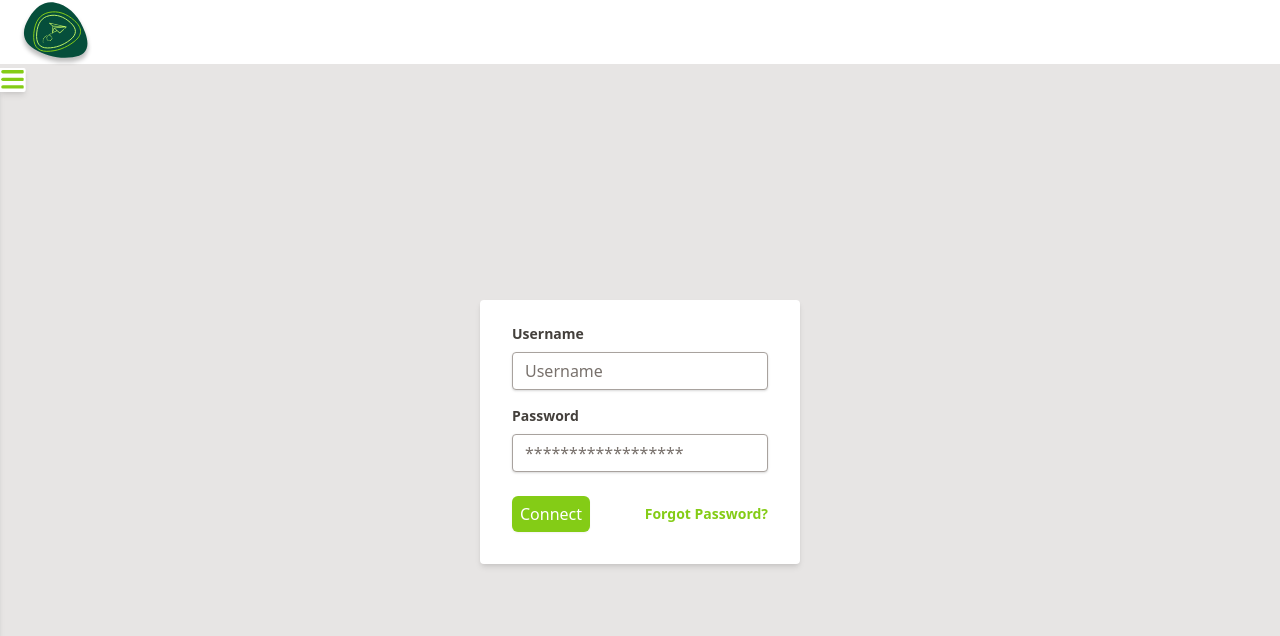
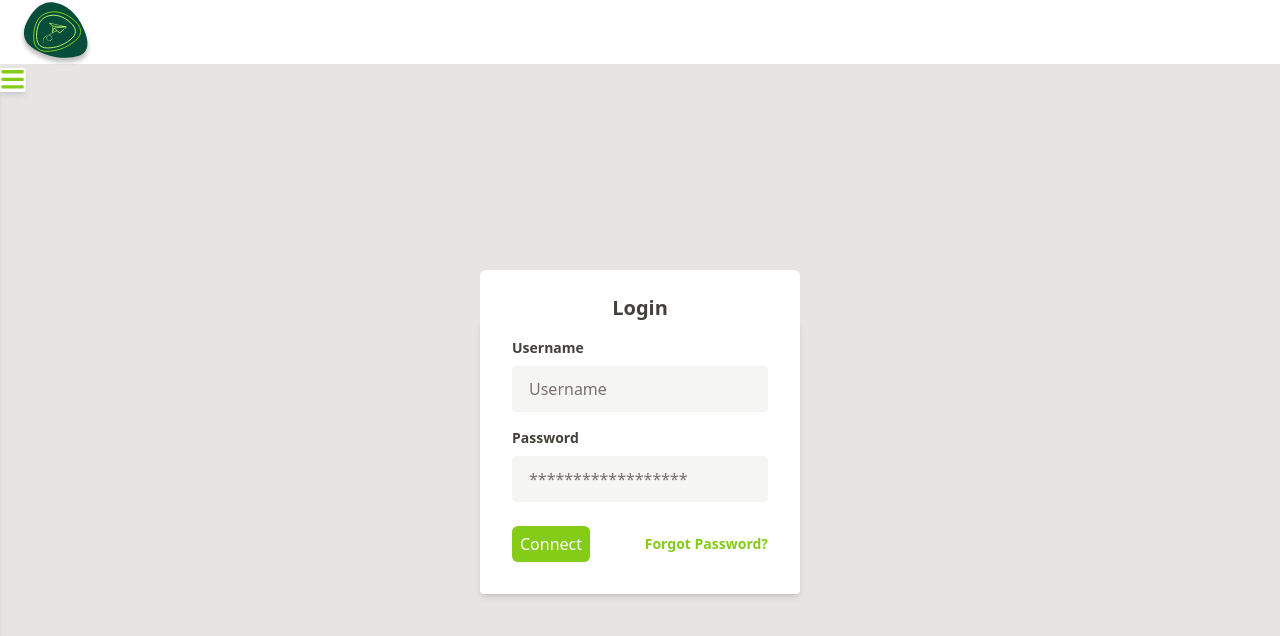
Before and after one commit to Rem0ld/site-voyage, a React (Vite) app: page /login in a window 1280 px wide. Shown: the top 636 px of the page. Built offline with nearby package versions, Linux system fonts and the light colour scheme.

Commit message:
design done

```diff
--- a/src/components/Login/Login.tsx
+++ b/src/components/Login/Login.tsx
@@ -14,17 +14,18 @@ type Inputs = {
 
 const input = ctl(`
 appearance-none
+block
 w-full
-py-2
-px-3
-shadow
+bg-gray-100
 border
-border-gray-400
+border-gray-100
 rounded
+py-3
+px-4
 leading-tight
 outline-none
 focus:outline-none
-focus:shadow-outline
+focus:bg-white
 focus:ring-primary
 focus:border-primary
 `);
@@ -57,9 +58,10 @@ export default function Login(): ReactElement {
   return (
     <div className="content-container">
       <div className="w-full max-w-xs bg-white rounded-md">
+        <h2 className="font-bold text-xl text-center pt-6">Login</h2>
         <form
           onSubmit={handleSubmit(onSubmit)}
-          className="bg-white shadow-md rounded px-8 pt-6 pb-8"
+          className="bg-white shadow-md rounded px-8 pt-4 pb-8"
         >
           <div className="mb-4">
             <label className={label} htmlFor="username">
```
